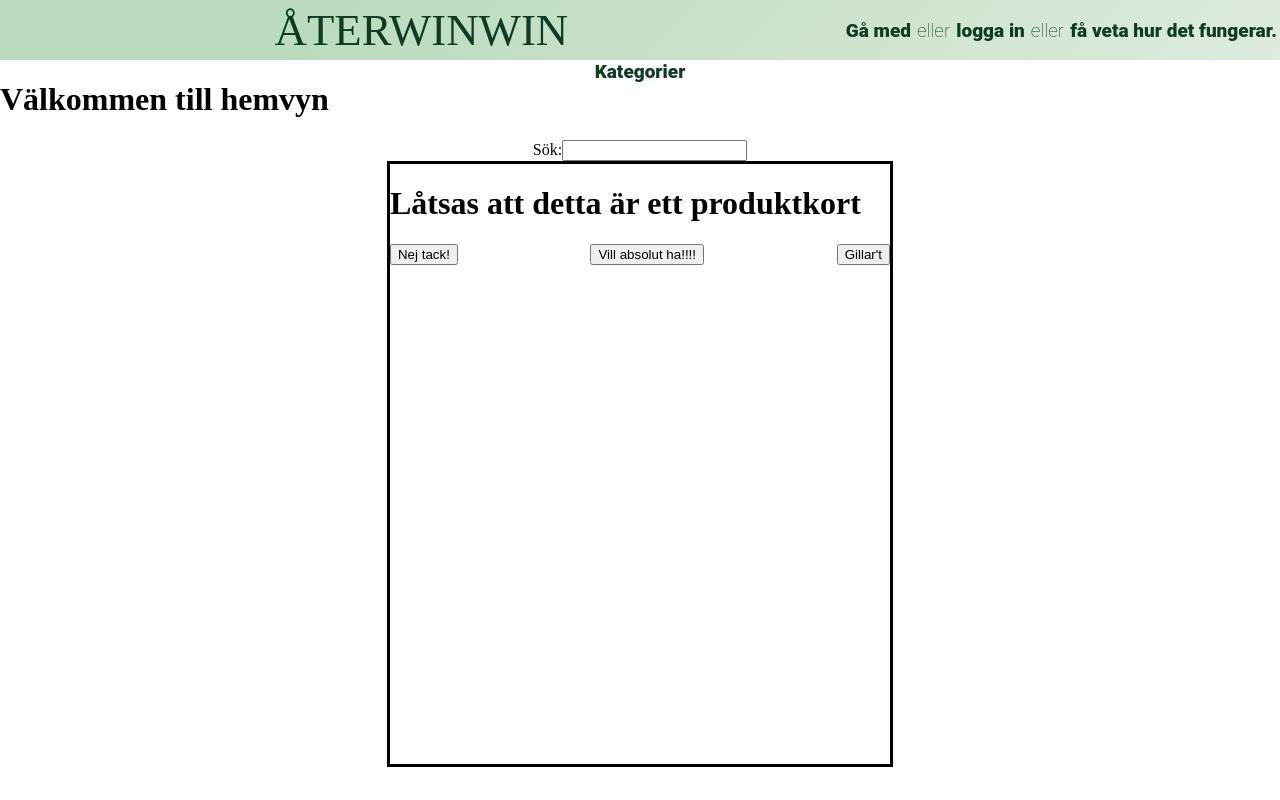
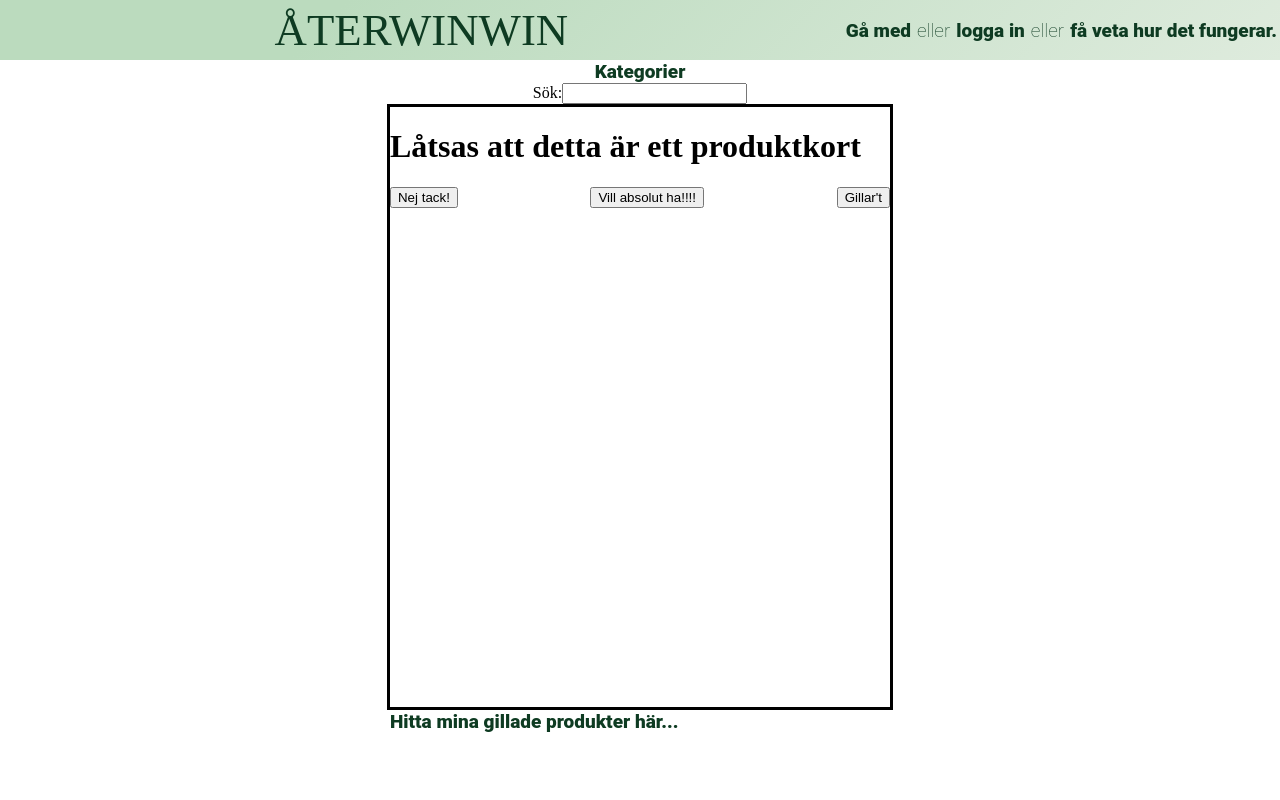
Before and after one commit to Novvea/aterwinwin, a React (Create React App) app: page / in a window 1280 px wide. Built offline with nearby package versions, Linux system fonts and the light colour scheme; a web font is replaced by a local one.

Commit message:
Add link to My Profile

```diff
--- a/src/view/home/HomeView.tsx
+++ b/src/view/home/HomeView.tsx
@@ -9,9 +9,9 @@ import { UserContext } from '../../shared/provider/UserProvider'
 export const HomeView = () => {
   const [authUserContext] = useContext(UserContext);
 
-  const displayUsernameIfAuthenticated = () => {
+/*   const displayUsernameIfAuthenticated = () => {
     return authUserContext ? <h1>Välkommen till hemvyn {authUserContext.username}</h1> : <h1>Välkommen till hemvyn </h1>
-  }
+  } */
 
   useEffect(() => {
  ; /* det första som sker när komponenten laddas in */
@@ -22,7 +22,7 @@ export const HomeView = () => {
 
   return (
     <div className='homeViewWrapper'>
-      {displayUsernameIfAuthenticated()}
+     {/*  {displayUsernameIfAuthenticated()} */}
       <div className='homeViewCategoriesWrapper'>
         <Link to={RoutingPath.categoriesView}>Kategorier</Link>
       </div>
@@ -31,6 +31,7 @@ export const HomeView = () => {
       </div>
       <div className='homeViewProductCardsWrapper'>
         <ProductCards/>
+        <Link to={RoutingPath.myProfileView}>Hitta mina gillade produkter här...</Link>
       </div>
     </div>
   );
```
